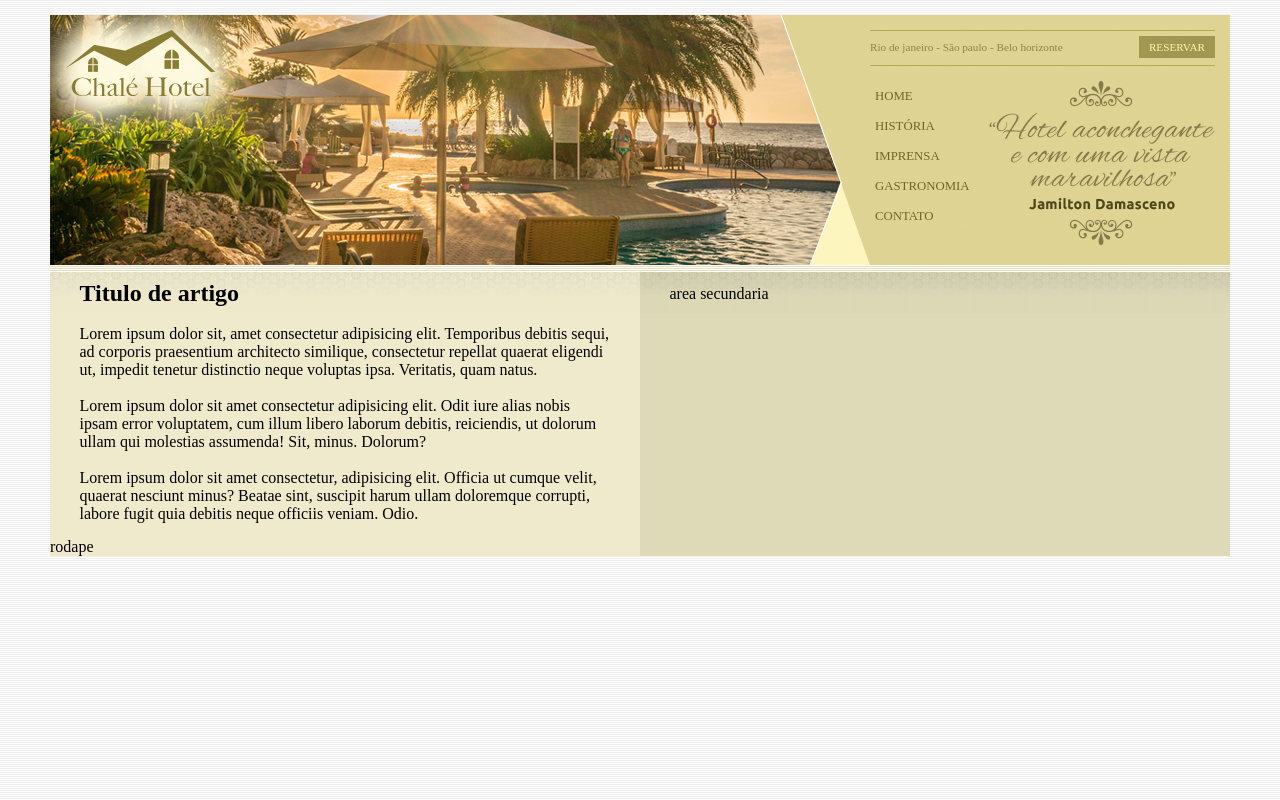
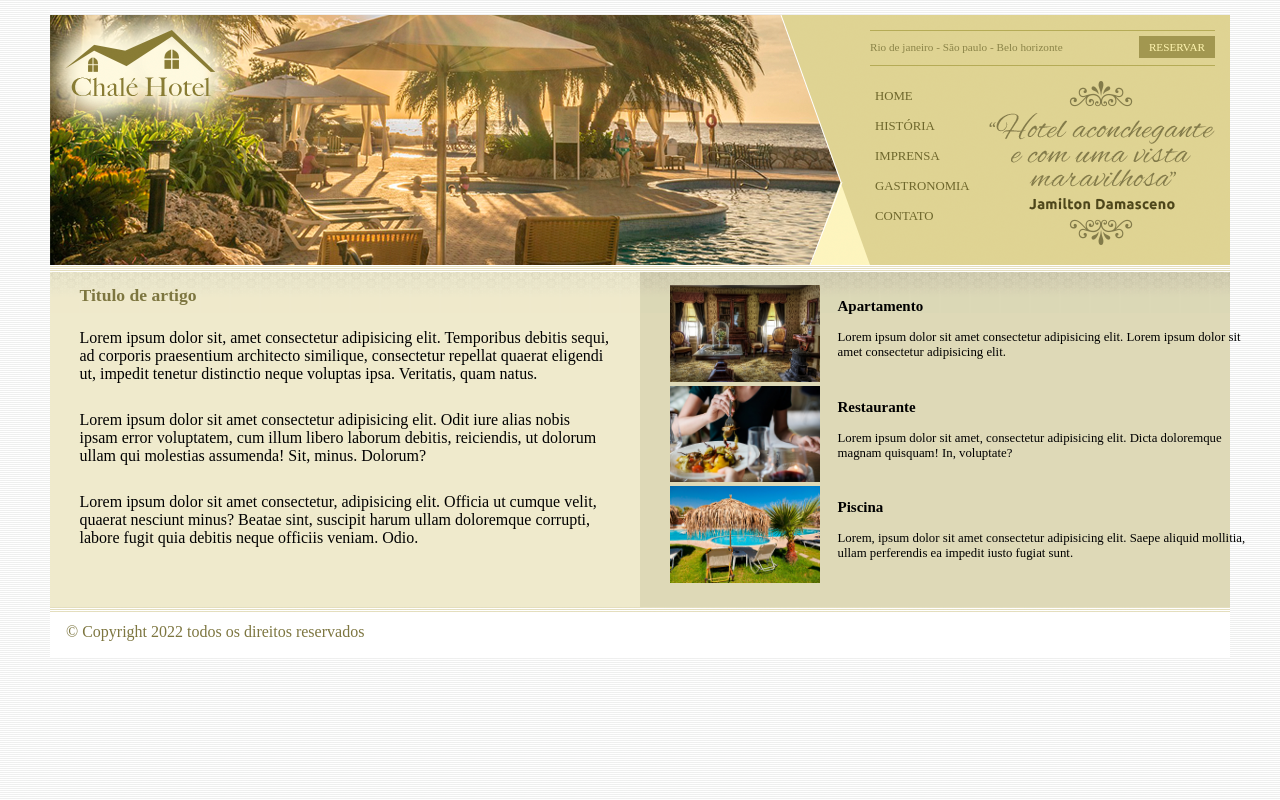
Before and after one commit to Julio-Norberto/chale-hotel, a plain HTML site: page codigo/index.html in a window 1280 px wide. Drawn offline with Linux system fonts and the light colour scheme.

Commit message:
conteúdo lateral e links

```diff
--- a/codigo/estilos/estilo.css
+++ b/codigo/estilos/estilo.css
@@ -134,4 +134,31 @@ ul#navegacao a:hover {
 
 #rodape {
     clear: both;
+    padding: 16px;
+    background: #fff url(../imagens/bg-rodape.png) repeat-x top;
+    color: #7d7640;
 }
+
+h2 {
+    color: #7d7640;
+    font-size: 1.1em;
+    padding: 5px 0px;
+}
+
+p {
+    font-size: 1em;
+    margin-bottom: 10px;
+}
+
+.ap-cont {
+    position: absolute;
+    margin-left: 5px;
+    font-size: 0.8em;
+    padding: 13px;
+    color: #000;
+}
+
+#beneficios li:hover {
+    background: #fdf6be;
+    cursor: pointer;
+}
--- a/codigo/index.html
+++ b/codigo/index.html
@@ -79,14 +79,40 @@
         <div id="area-secundaria">
 
             <div class="conteudo">
-                area secundaria
+                <ul id="beneficios">
+                    <li> <a href="">
+                        <img src="imagens/apartamento.jpg" alt="" width="150px">
+                        <span class="ap-cont">
+                            <h3>Apartamento</h3>
+                            <br>
+                            Lorem ipsum dolor sit amet consectetur adipisicing elit. Lorem ipsum dolor sit amet consectetur adipisicing elit.
+                        </span>
+                    </a> </li>
+
+                    <li> <a href="">
+                        <img src="imagens/restaurante.jpg" alt="" width="150px">
+                        <span class="ap-cont">
+                            <h3>Restaurante</h3>
+                            <br>
+                            Lorem ipsum dolor sit amet, consectetur adipisicing elit. Dicta doloremque magnam quisquam! In, voluptate?
+                        </span>
+                    </a> </li>
+                    <li> <a href="">
+                        <img src="imagens/piscina.jpg" alt="" width="150px">
+                        <span class="ap-cont">
+                            <h3>Piscina</h3>
+                            <br>
+                            Lorem, ipsum dolor sit amet consectetur adipisicing elit. Saepe aliquid mollitia, ullam perferendis ea impedit iusto fugiat sunt.
+                        </span>
+                    </a> </li>
+                </ul>
             </div>
 
         </div>
         <!-- FIM DA AREA SECUNDARIA -->
 
         <div id="rodape">
-            rodape
+            <span> &copy; Copyright 2022 todos os direitos reservados</span>
         </div>
 
     </div>
```
